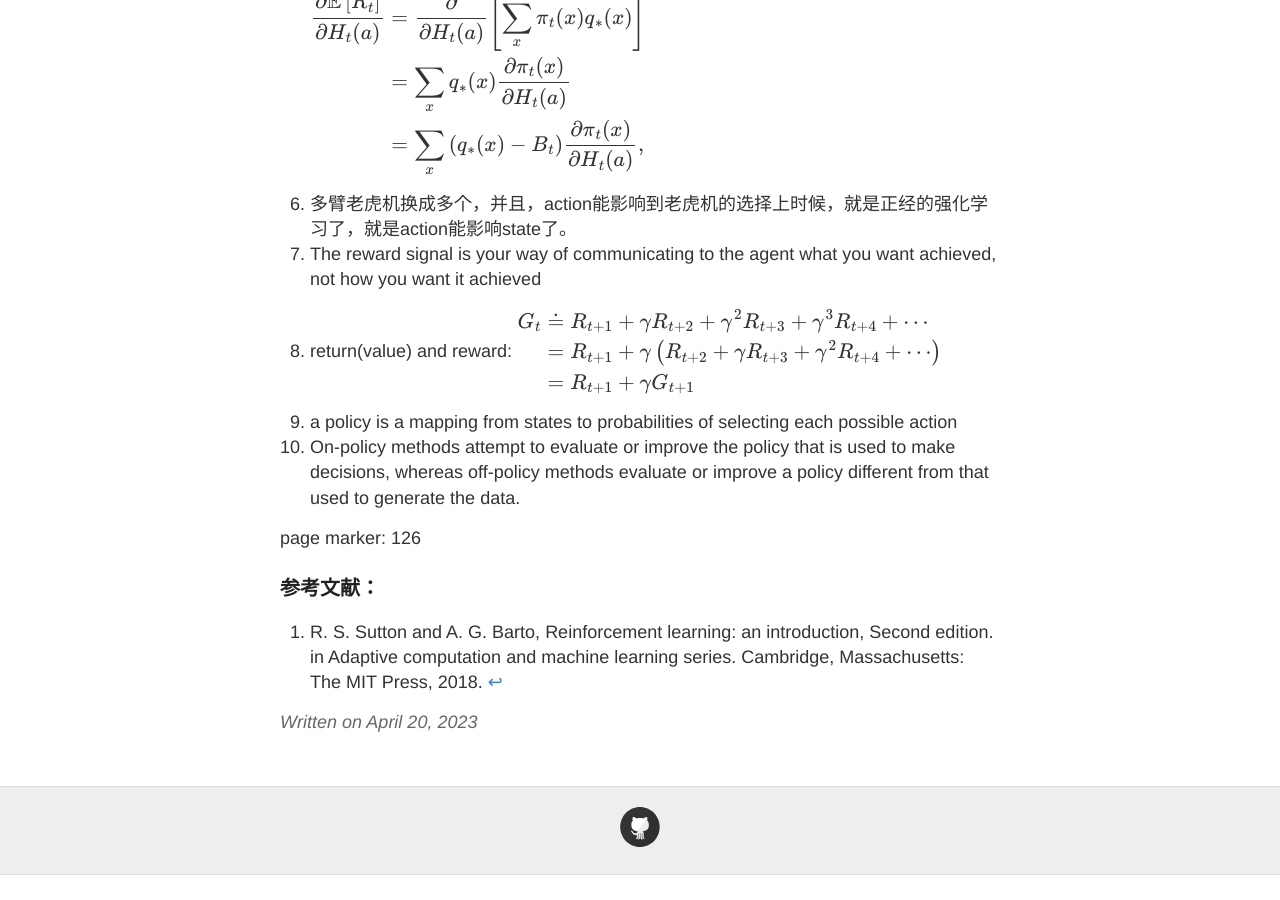
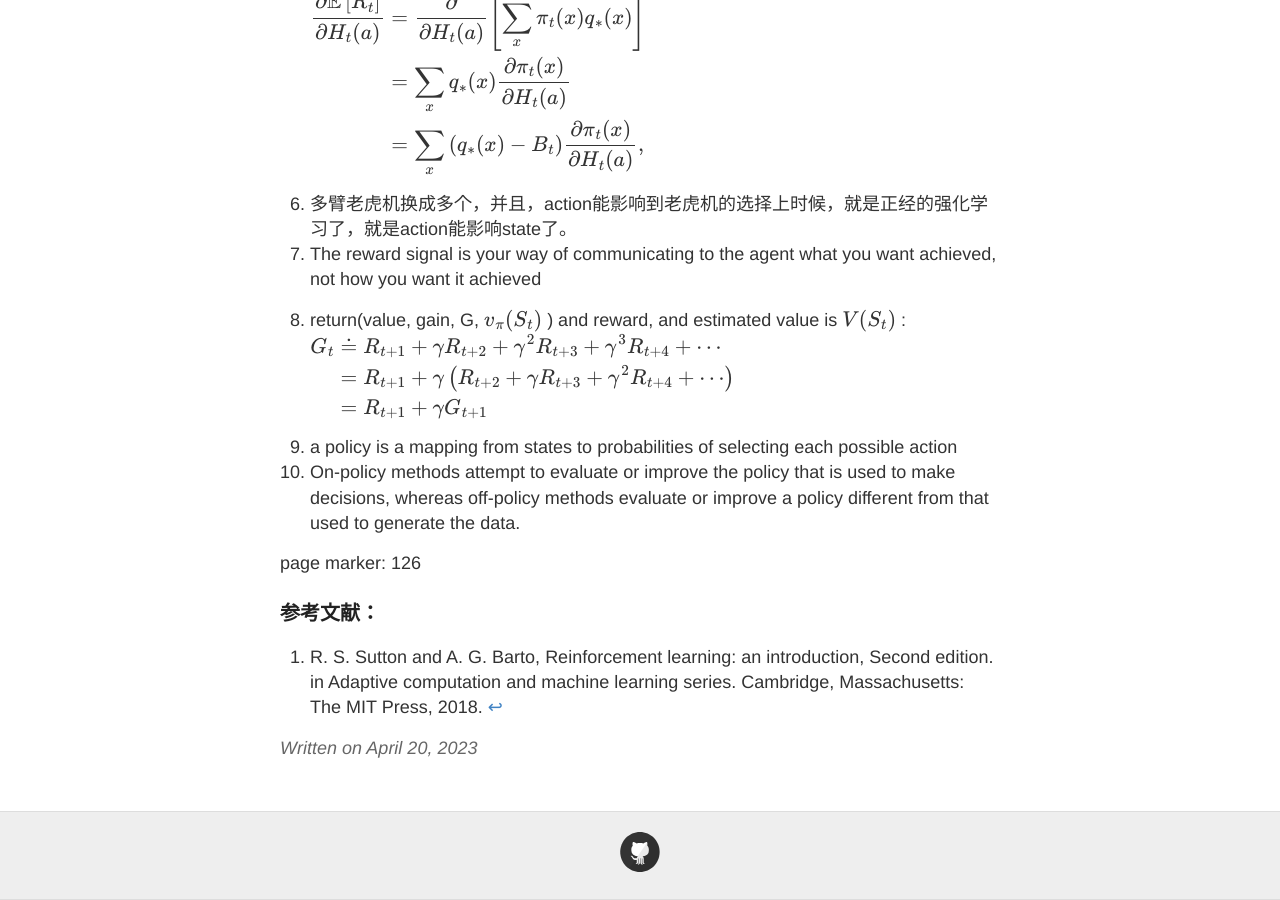
Before and after one commit to WangHexie/notes, a Jekyll site: the page built from _posts/machine-learning/2023-04-20-reinforcement-learning.md, in a window 1280 px wide and 900 px high, scrolled down 887 px. Built offline with Jekyll 4.4.1, drawn with Linux system fonts in a browser that asks for light colours; comment, search, counter and statistics services are not loaded; before the commit the page ends 1762 px from its top, so only the background shows below that.

Commit message:
update 2021-12-10-graducation-project.md, 2023-02-02-graduation-project-track.md and 2023-04-20-reinforcement-learning.md

```diff
--- a/_posts/machine-learning/2023-04-20-reinforcement-learning.md
+++ b/_posts/machine-learning/2023-04-20-reinforcement-learning.md
@@ -32,7 +32,7 @@ title: 强化学习
 
 6. 多臂老虎机换成多个，并且，action能影响到老虎机的选择上时候，就是正经的强化学习了，就是action能影响state了。
 7. The reward signal is your way of communicating to the agent what you want achieved, not how you want it achieved
-8. return(value) and reward:
+8. return(value, gain, G,  $v_\pi (S_t)$ ) and reward, and estimated value is $V(S_{t})$ :
     $$
     \begin{aligned}
     G_t & \doteq R_{t+1}+\gamma R_{t+2}+\gamma^2 R_{t+3}+\gamma^3 R_{t+4}+\cdots \\
```
Also changed, not shown: _posts/machine-learning/2023-02-02-graduation-project-track.md (+3 -3 lines).
